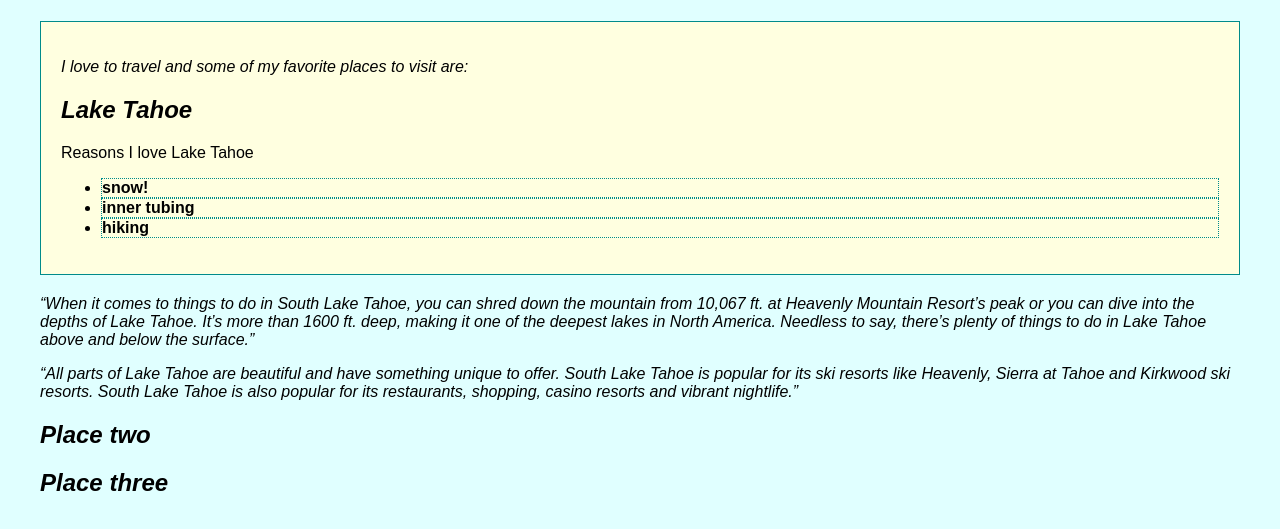
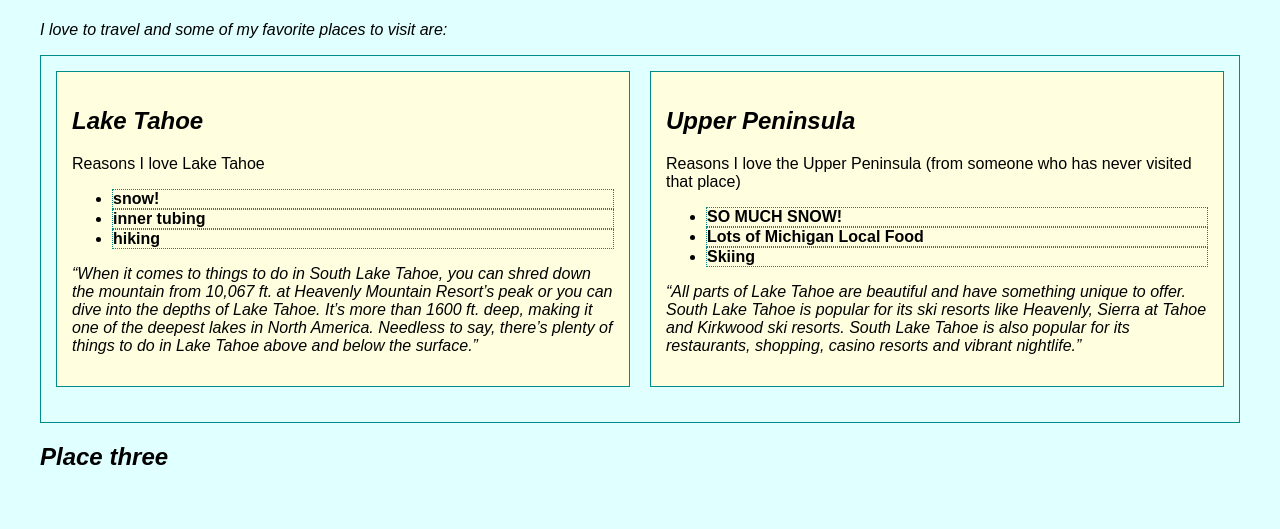
Before and after one commit to styarla-28/539-fall25-csstest, a plain HTML site: page index.html in a window 1280 px wide. Shown: the part 69-598 px from the top of the page. Drawn offline with Linux system fonts and the light colour scheme.

Commit message:
changed css

```diff
--- a/css/styles.css
+++ b/css/styles.css
@@ -10,6 +10,16 @@
     border: 1px solid darkcyan;
     padding: 20px;
     margin-bottom: 20px;
+    flex: 1; /* Allows both divs to grow and take equal space */
+    padding: 15px;
+}
+
+.flexcontainer {
+background-color: lightcyan;
+  display: flex; /* Makes child elements flex items */
+  justify-content: space-around; /* Distributes space around items */
+  align-items: flex-start; /* Aligns items to the start of the cross-axis */
+  gap: 20px; /* Adds space between flex items */
 }
 
 h1{
--- a/index.html
+++ b/index.html
@@ -12,8 +12,9 @@
 
 <body>
     <h1>Travel</h1>
+    <p> I love to travel and some of my favorite places to visit are: </p>
+    <div class="flexcontainer">
         <div>
-        <p> I love to travel and some of my favorite places to visit are: </p>
             <h2>Lake Tahoe </h2>
             Reasons I love Lake Tahoe
             <ul>
@@ -21,23 +22,33 @@
                 <li>inner tubing</li>
                 <li>hiking</li>
             </ul>
-    </div>
             <p>
-        “When it comes to things to do in South Lake Tahoe, you can shred down the mountain from 10,067 ft. at Heavenly
-        Mountain Resort’s peak or you can dive into the depths of Lake Tahoe. It’s more than 1600 ft. deep, making it
+                “When it comes to things to do in South Lake Tahoe, you can shred down the mountain from 10,067 ft. at
+                Heavenly
+                Mountain Resort’s peak or you can dive into the depths of Lake Tahoe. It’s more than 1600 ft. deep, making
+                it
                 one of
                 the deepest lakes in North America. Needless to say, there’s plenty of things to do in Lake Tahoe above and
                 below
                 the surface.”
             </p>
+        </div>
+        <div>
+            <h2> Upper Peninsula </h2>
+            Reasons I love the Upper Peninsula (from someone who has never visited that place)
+            <ul>
+                <li>SO MUCH SNOW!</li>
+                <li>Lots of Michigan Local Food</li>
+                <li>Skiing</li>
+            </ul>
             <p>
-        “All parts of Lake Tahoe are beautiful and have something unique to offer. South Lake Tahoe is popular for its
-        ski
-        resorts like Heavenly, Sierra at Tahoe and Kirkwood ski resorts. South Lake Tahoe is also popular for its
+                “All parts of Lake Tahoe are beautiful and have something unique to offer. South Lake Tahoe is popular for
+                its ski resorts like Heavenly, Sierra at Tahoe and Kirkwood ski resorts. South Lake Tahoe is also popular
+                for its
                 restaurants, shopping, casino resorts and vibrant nightlife.”
             </p>
-
-    <h2> Place two</h2>
+        </div>
+    </div>
     <h2> Place three</h2>
 
 </body>
```
Lines whose indentation alone changed are shown as unchanged.
